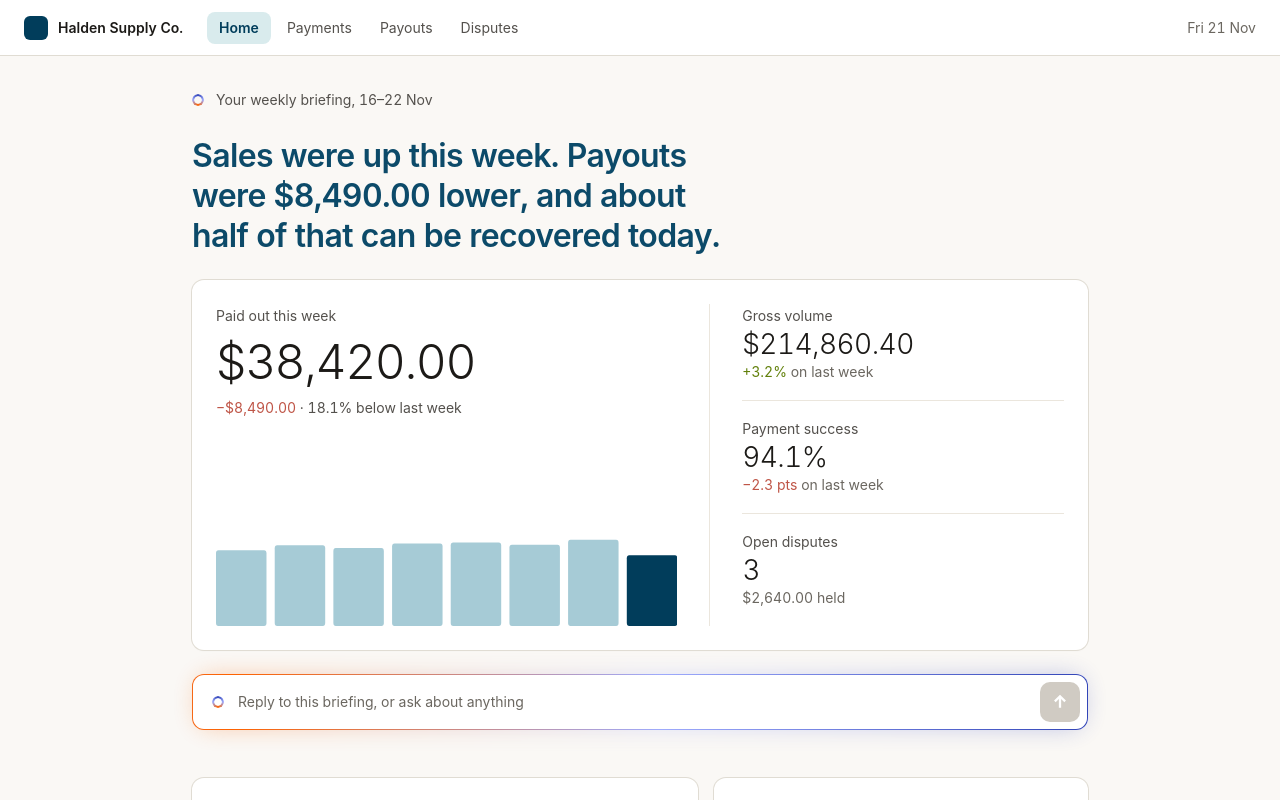
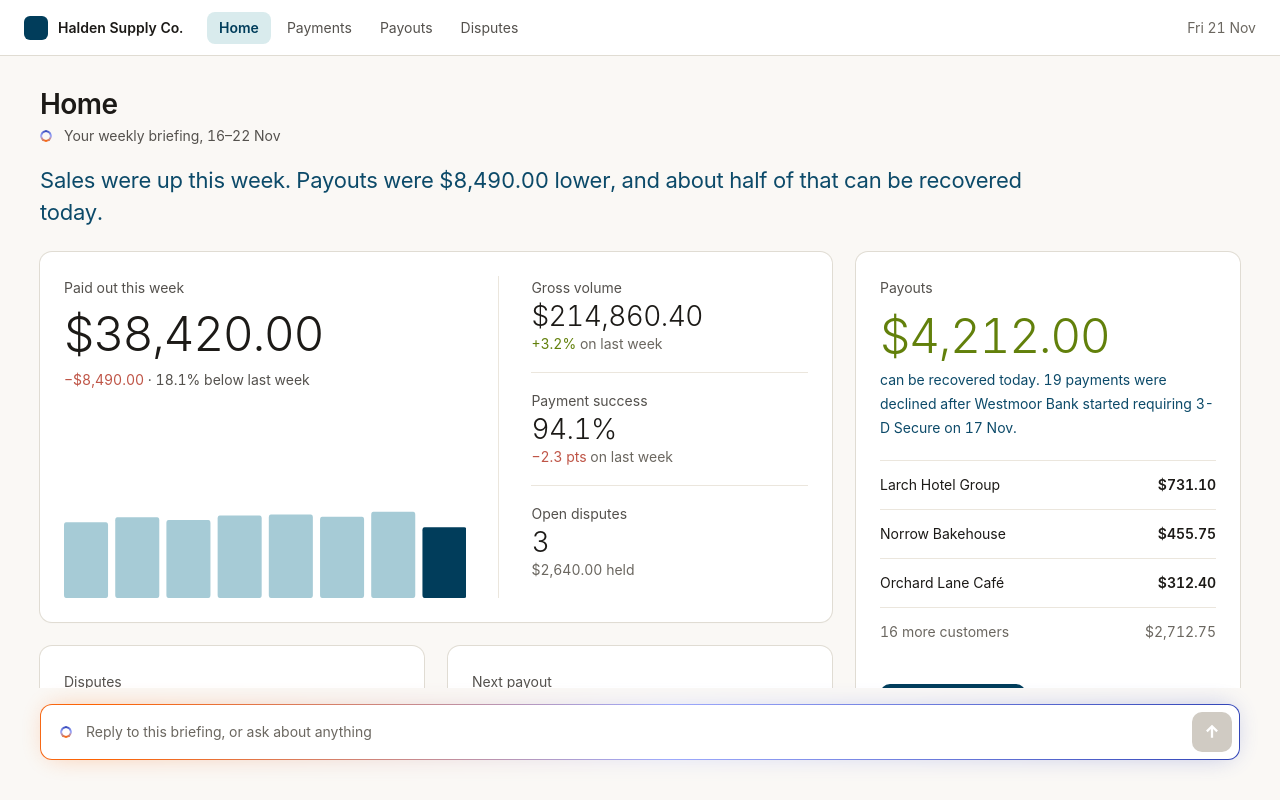
Before and after one commit to richhemsley3/network-assist, a plain HTML site: page experience/index.html in a window 1280 px wide. Drawn offline with Linux system fonts and the light colour scheme; a web font is replaced by a local one.

Commit message:
Home as a full-width page; every screen in reading order
Home is no longer the assistant's centred column: a page title, the briefing as a lead, and a three-column card grid. Read, then comprehend, then act: the home ask field follows the figures and insights and sticks to the bottom of the window; in each turn the evidence comes before the prepared action and the asks, which end just above the bar. Figma instructions to version 2.2; README updated.

Co-Authored-By: Claude Opus 5.5 <noreply@anthropic.com>

```diff
--- a/experience/index.html
+++ b/experience/index.html
@@ -1088,6 +1088,50 @@ tr.sel .cb{background:var(--navy)}
   .insg{margin:0;gap:12px} .insg .card,.insg .lead{padding:16px}
   .figure,#chartsec,.paycard,.receipt{padding:16px}
 }
+
+/* ===================== Home as a normal page (Nov 23, 2026) =====================
+   Home fills the page container, left aligned: a page title, the briefing as the assistant's lead, the ask field, then a
+   three-column card grid (the figures across two columns, the lead insight beside them, the other two insights beneath).
+   Only the conversation uses the centred reading column. */
+.s-search{padding:32px 0 64px}
+.home{width:auto;max-width:1440px;margin:0;padding:0 40px;display:grid;grid-template-columns:repeat(3,minmax(0,1fr));gap:24px;align-items:start;
+  grid-template-areas:"ph ph ph" "bh bh bh" "ask ask ask" "hero hero lead" "i2 i3 lead"}
+.home .phead{grid-area:ph;display:grid;gap:4px}
+.home .pt{margin:0;font-size:28px;line-height:32px;font-weight:600;letter-spacing:-.02em;color:var(--c-ink)}
+.home .bh{grid-area:bh;margin:-8px 0 0;font-size:22px;line-height:32px;font-weight:400;letter-spacing:-.01em;color:var(--voice);max-width:72ch}
+.home .bh b{font-weight:600;color:var(--c-ink)}
+.home .asksec{grid-area:ask;padding-bottom:24px}
+.home .hero{grid-area:hero;margin:0}
+.insg{display:contents}
+.insg .card.lead{grid-area:lead;align-self:stretch}
+.insg .card:not(.lead):nth-child(2){grid-area:i2;align-self:stretch}
+.insg .card:not(.lead):nth-child(3){grid-area:i3;align-self:stretch}
+.insg .card:not(.lead) .num{margin-top:16px;padding-top:0}
+.stage.typing .insg > *{opacity:.3}
+@container (max-width:1100px){
+  .home{grid-template-columns:repeat(2,minmax(0,1fr));grid-template-areas:"ph ph" "bh bh" "ask ask" "hero hero" "lead i2" "lead i3"}
+}
+@container (max-width:600px){
+  .s-search{padding:24px 0 48px}
+  .home{padding:0 16px;gap:16px;grid-template-columns:minmax(0,1fr);grid-template-areas:"ph" "bh" "ask" "hero" "lead" "i2" "i3"}
+  .home .pt{font-size:22px;line-height:28px}
+  .home .bh{font-size:17px;line-height:28px;margin:0}
+}
+
+/* ===================== Reading order (Nov 23, 2026) =====================
+   Read, comprehend, then act. Home: the briefing, the figures and insights, then the ask field, which sticks to the
+   bottom of the window while the data scrolls under it and settles at the end. A turn: the question, the sentence, the
+   evidence, then the prepared action and the asks, just above the pinned bar. */
+.home{grid-template-areas:"ph ph ph" "bh bh bh" "hero hero lead" "i2 i3 lead" "ask ask ask"}
+.home .asksec{position:sticky;bottom:0;z-index:4;margin:0 -40px;padding:16px 40px 40px;background:var(--sds-color-warm-gray-025)}
+.home .rparse{bottom:12px}
+@container (max-width:1100px){
+  .home{grid-template-areas:"ph ph" "bh bh" "hero hero" "lead i2" "lead i3" "ask ask"}
+}
+@container (max-width:600px){
+  .home{grid-template-areas:"ph" "bh" "hero" "lead" "i2" "i3" "ask"}
+  .home .asksec{margin:0 -16px;padding:12px 16px 32px}
+}
 </style>
 
 </head>
@@ -1103,8 +1147,8 @@ tr.sel .cb{background:var(--navy)}
       <div class="view" id="view">
 
         <section class="s-search"><div class="home">
-          <div class="byline"><i class="aimark"></i><span>Your weekly briefing, 16–22 Nov</span></div>
-          <h2 class="bh">Sales were up this week. Payouts were $8,490.00 lower, and about half of that can be recovered today.</h2>
+          <div class="phead"><h1 class="pt">Home</h1><div class="byline"><i class="aimark"></i><span>Your weekly briefing, 16–22 Nov</span></div></div>
+          <p class="bh">Sales were up this week. Payouts were $8,490.00 lower, and about half of that can be recovered today.</p>
           <div class="hero">
             <div class="hl"><span class="k">Paid out this week</span><span class="hv">$38,420.00</span><span class="hd"><span class="dn">−$8,490.00</span> · 18.1% below last week</span><svg class="hspark" id="spark" viewBox="0 0 560 96" preserveAspectRatio="none" aria-hidden="true"></svg></div>
             <div class="hr">
@@ -1159,18 +1203,6 @@ payments     where status = declined and decline_code = authentication_required<
 
           <p class="lead" id="lead">Payouts were <b>$38,420.00</b> this week, $8,490.00 less than last week. Three things explain all of it, and about half can be recovered today.</p>
 
-          <div class="prepared ring reveal" id="prepared">
-            <span class="k"><i></i>Waiting for your approval</span>
-            <span class="w">Retry the 19 declined payments</span>
-            <div class="row">
-              <span class="m"><b>$4,212.00</b> · each customer gets a short 3-D Secure prompt</span>
-              <div class="acts"><button class="btn" type="button" id="review">Review and retry</button></div>
-            </div>
-          </div>
-
-          <div class="recs reveal" id="next"><span class="k"><i class="aimark"></i>Before you decide</span><button type="button" class="chip" data-ask>Show me the declined ones</button></div>
-          <div class="sources reveal" id="sources"></div>
-
           <div class="figure reveal" id="figure">
             <div class="grid2">
               <div style="display:grid;gap:6px">
@@ -1194,6 +1226,18 @@ payments     where status = declined and decline_code = authentication_required<
             <div class="chart" id="chart"></div>
           </div>
 
+          <div class="prepared ring reveal" id="prepared">
+            <span class="k"><i></i>Waiting for your approval</span>
+            <span class="w">Retry the 19 declined payments</span>
+            <div class="row">
+              <span class="m"><b>$4,212.00</b> · each customer gets a short 3-D Secure prompt</span>
+              <div class="acts"><button class="btn" type="button" id="review">Review and retry</button></div>
+            </div>
+          </div>
+
+          <div class="recs reveal" id="next"><span class="k"><i class="aimark"></i>Before you decide</span><button type="button" class="chip" data-ask>Show me the declined ones</button></div>
+          <div class="sources reveal" id="sources"></div>
+
 
 
           <!-- TURN 2 -->
@@ -1205,12 +1249,12 @@ payments     where status = declined and decline_code = authentication_required<
             </div></div>
             <div class="summary" id="sum2"><i class="aimark"></i><span>Filtered the 19 declined payments and checked each card's bank</span><span class="steps">2 steps</span></div>
             <p class="lead" id="lead2">These are the 19 payments Westmoor Bank declined with “authentication required”. Every one can be retried, so I've selected them all.</p>
-            <div class="recs reveal" id="next2"><span class="k"><i class="aimark"></i>Next</span><button type="button" class="chip" data-ask>Retry them</button></div>
             <div class="paycard reveal" id="paycard">
               <div class="tabs"><span class="on">All 19</span><span>Over $200</span><span>Repeat customers</span></div>
               <table class="pays"><thead><tr><th style="width:30px"></th><th>Customer</th><th class="hm">Declined</th><th class="hm">Card</th><th class="num">Amount</th></tr></thead><tbody id="paybody"></tbody></table>
               <div class="tfoot"><span>11 more · $1,815.20</span><b id="selsum">0 selected</b></div>
             </div>
+            <div class="recs reveal" id="next2"><span class="k"><i class="aimark"></i>Next</span><button type="button" class="chip" data-ask>Retry them</button></div>
           </div>
 
           <!-- TURN 3 -->
@@ -1458,11 +1502,6 @@ payments     where status = declined and decline_code = authentication_required<
     var words=document.querySelectorAll("#lead .w");
     for(var i=0;i<words.length;i++){ words[i].classList.add("in"); if(!ctx.fast && i%1===0) await wait(ctx,28); }
     await wait(ctx,350);
-    var pr=$("prepared"); pr.classList.add("in"); scrollTo(ctx,pr);
-    await wait(ctx,500);
-    $("sources").classList.add("in");
-    var nx=$("next"); nx.classList.add("in");
-    await wait(ctx,450);
     var fig=$("figure"); fig.classList.add("in"); scrollTo(ctx,fig);
     // count down from last week's total
     var big=$("bignum");
@@ -1481,6 +1520,10 @@ payments     where status = declined and decline_code = authentication_required<
     await wait(ctx,250);
     await drawChart(ctx);
     await wait(ctx,250);
+    var pr=$("prepared"); pr.classList.add("in"); scrollTo(ctx,pr);
+    await wait(ctx,500);
+    $("sources").classList.add("in");
+    var nx=$("next"); nx.classList.add("in"); scrollTo(ctx,nx);
     suggest("Show me the declined ones");
     ai("land");
   }
@@ -1497,7 +1540,7 @@ payments     where status = declined and decline_code = authentication_required<
     await runTrace(ctx,"tw2","sum2",true);
     await words(ctx,"lead2");
     await wait(ctx,300);
-    var pc=$("paycard"); pc.classList.add("in"); $("next2").classList.add("in"); scrollTo(ctx,pc);
+    var pc=$("paycard"); pc.classList.add("in"); scrollTo(ctx,pc);
     var rows=$("paybody").querySelectorAll("tr");
     for(var i=0;i<rows.length;i++){ rows[i].classList.add("in"); await wait(ctx,70); }
     await wait(ctx,350);
@@ -1506,6 +1549,7 @@ payments     where status = declined and decline_code = authentication_required<
     await wait(ctx,200);
     $("selsum").textContent="19 selected · "+money(4212);
     await wait(ctx,400);
+    var n2=$("next2"); n2.classList.add("in"); scrollTo(ctx,n2);
     suggest("Retry them");
     ai("land");
   }
```
Also changed, not shown: 2 other files.
